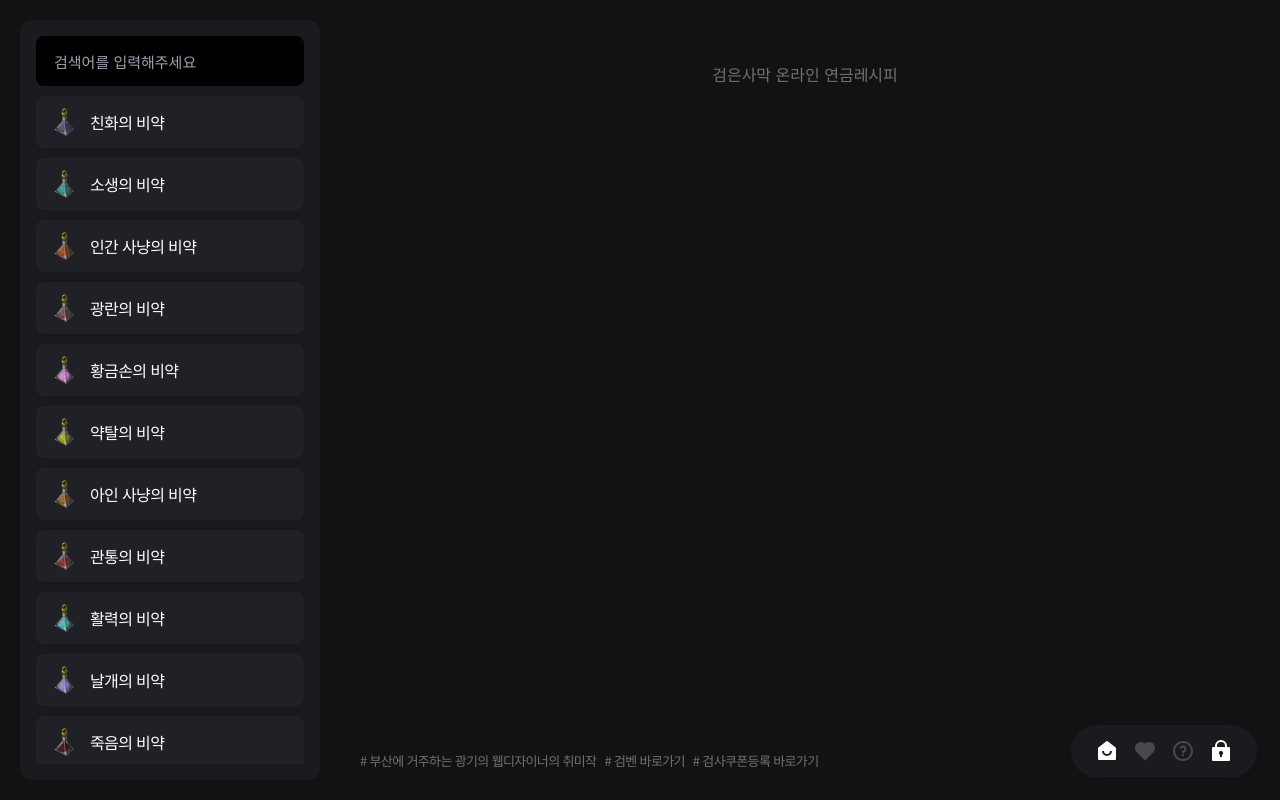
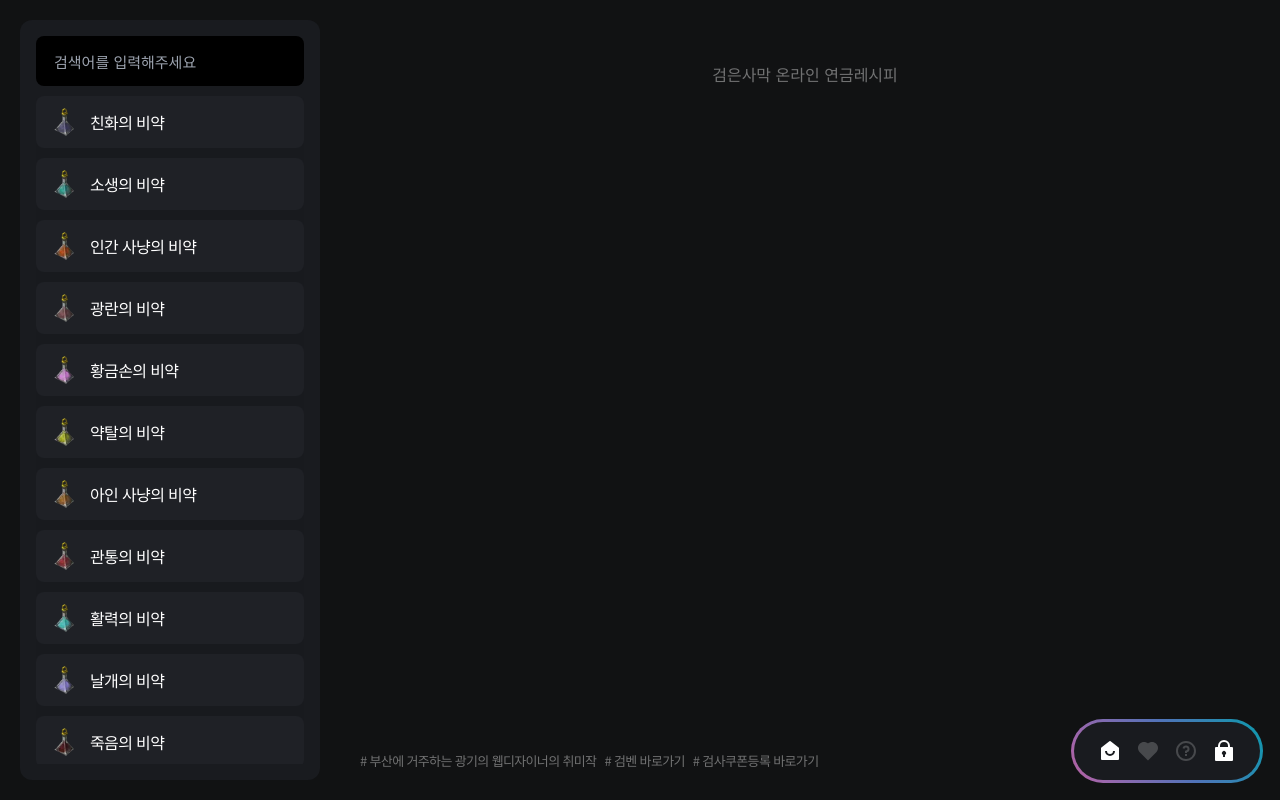
Before and after one commit to cksrlcks/bdo-recipe, a Next.js app: page / in a window 1280 px wide. Built offline with nearby package versions, Linux system fonts and the light colour scheme; no server answers.

Commit message:
nav 수정

```diff
--- a/src/app/css/globals.css
+++ b/src/app/css/globals.css
@@ -68,19 +68,50 @@ body {
 }
 /* nav */
 .nav {
+    position: fixed;
+    right: 20px;
+    bottom: 20px;
+    z-index: 9999;
+}
+.nav:after {
+    content: '';
+    position: absolute;
+    top: -3px;
+    left: -3px;
+    height: calc(100% + 6px);
+    width: calc(100% + 6px);
+    background: linear-gradient(60deg, #f79533, #f37055, #ef4e7b, #a166ab, #5073b8, #1098ad, #07b39b, #6fba82);
+    border-radius: 9999px;
+    animation: animatedgradient 3s ease alternate infinite;
+    background-size: 300% 300%;
+}
+.nav-inner{
+    height: 58px;
+    position: relative;
+    z-index: 1;
     display: flex;
     align-items: center;
     gap: 14px;
     font-size: 24px;
-    position: fixed;
-    right: 20px;
-    bottom: 20px;
-    z-index: 9999;
-    background: #191b1f;
     padding: 14px 24px;
     border-radius: 9999px;
-    border:3px solid #111213;
+    background:#191b1f
 }
+
+@keyframes animatedgradient {
+    0% {
+        background-position: 0% 50%;
+    }
+    50% {
+        background-position: 100% 50%;
+    }
+    100% {
+        background-position: 0% 50%;
+    }
+}
+
+
+
 .nav a {
     opacity: 0.2;
 }
--- a/src/component/Nav.js
+++ b/src/component/Nav.js
@@ -8,6 +8,7 @@ import { RiHomeSmile2Fill, RiHeartFill, RiQuestionLine, RiLock2Fill } from "reac
 export default function Nav() {
     return (
         <nav className="nav">
+            <div className="nav-inner">
                 <NavLink href="/">
                     <RiHomeSmile2Fill />
                 </NavLink>
@@ -18,6 +19,7 @@ export default function Nav() {
                     <RiQuestionLine />
                 </NavLink>
                 <AvatarButton />
+            </div>
         </nav>
     );
 }
```
Lines whose indentation alone changed are shown as unchanged.
